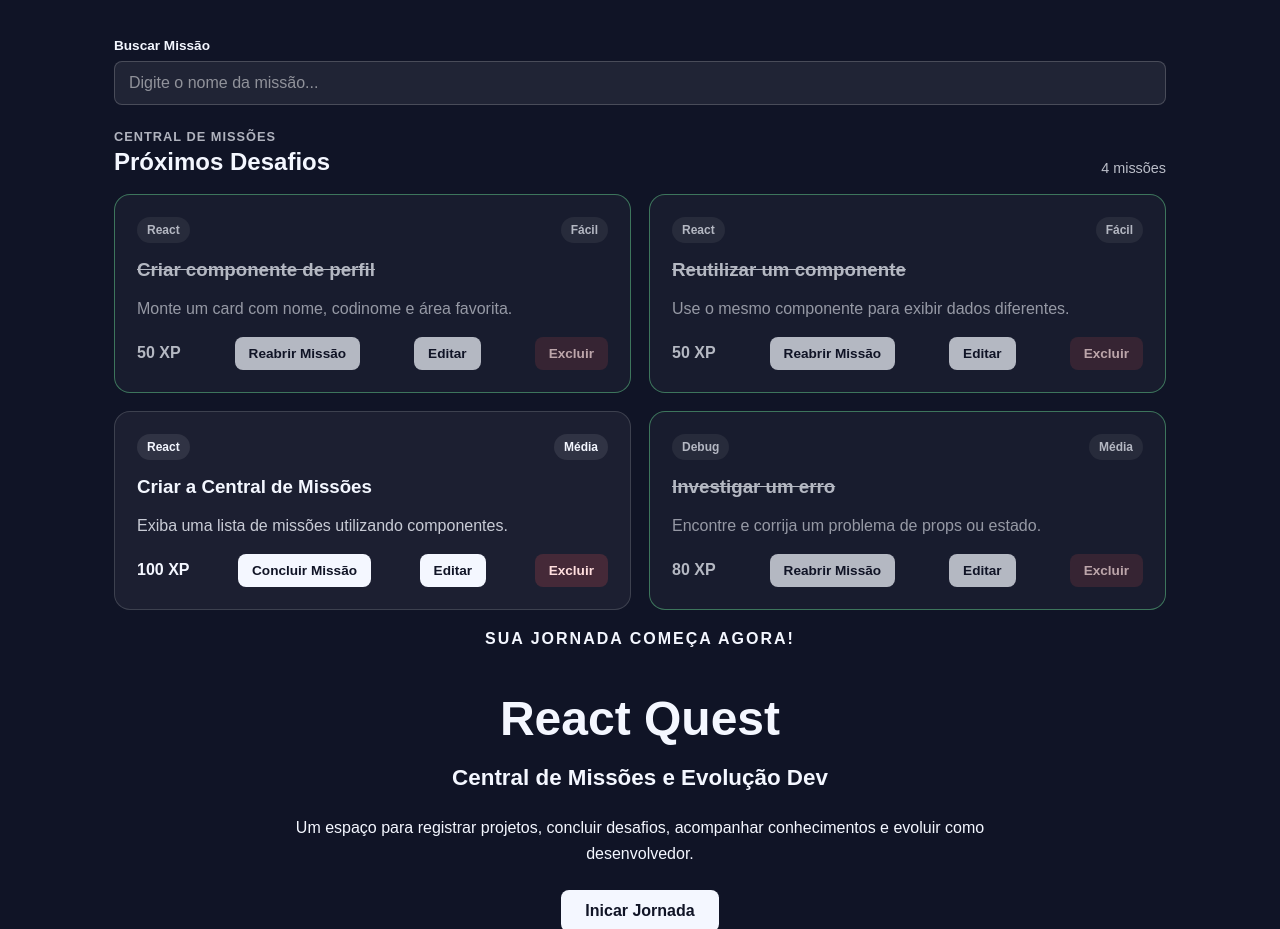
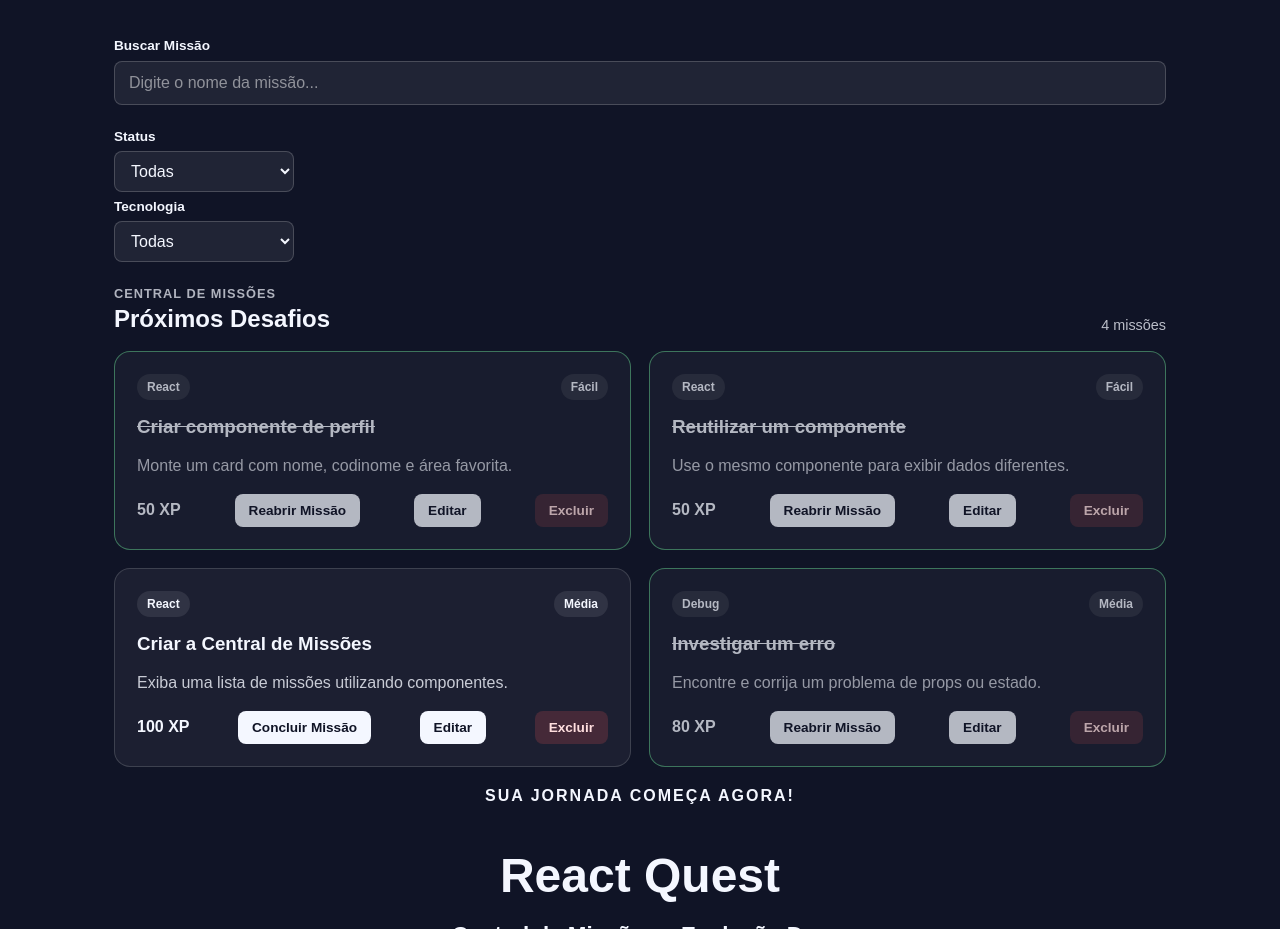
Before and after one commit to dejandrea/React-Quest, a React (Vite) app: page / in a window 1280 px wide. Shown: the part 1390-2319 px from the top of the page. Built offline with nearby package versions, Linux system fonts and the light colour scheme.

Commit message:
feat: adiciona filtros de missoes

```diff
--- a/src/App.jsx
+++ b/src/App.jsx
@@ -8,6 +8,7 @@
 import MissionCard from "./components/MissionCard";
 import MissionForm from "./components/MissionForm";
 import MissionSearch from "./components/MissionSearch";
+import MissionFilters from "./components/MissionFilters";
 
 const initialMissions = [
   {
@@ -52,7 +53,10 @@
   const [missions, setMissions] = useState(initialMissions);
   const [editingMission, setEditingMission] = useState(null);
   const [searchTerm, setSearchTerm] = useState("");
-  // console.log(searchTerm);
+  const [statusFilter, setStatusFilter] = useState("Todas");
+  const [technologyFilter, setTechnologyFilter] = useState("Todas");
+
+  console.log(statusFilter);
   function toggleMission(missionId) {
     const updatedMissions = missions.map((mission) => {
       if (mission.id === missionId) {
@@ -93,7 +97,19 @@
   );
 
   const filteredMissions = missions.filter(
-    (mission)=> mission.title.toLowerCase().includes(searchTerm.toLowerCase())
+    (mission) => {
+      const matchesSearch = mission.title.toLowerCase().includes(
+        searchTerm.toLowerCase()
+      )
+
+      const matchesStatus = statusFilter === "Todas" ||
+      (statusFilter === "Concluídas" && mission.completed) ||
+      (statusFilter === "Pendentes" && !mission.completed)
+
+      const matchesTechnology = technologyFilter === "Todas" || mission.technology === technologyFilter
+
+      return matchesSearch && matchesStatus && matchesTechnology
+    }
   )
 
   const summaryData = [
@@ -165,6 +181,12 @@
             searchTerm={searchTerm}
             onSearchChange={setSearchTerm}
           />
+          <MissionFilters
+            statusFilter = {statusFilter}
+            onStatusChange = {setStatusFilter}
+            technologyFilter = {technologyFilter}
+            onTechnologyChange = {setTechnologyFilter}
+          />
           <div className="section-heading">
             <div>
               <p className="section-heading__tag">Central de Missões</p>
--- /dev/null
+++ b/src/components/MissionFilters.css
@@ -0,0 +1,27 @@
+.mission-filters {
+  display: flex;
+  flex-wrap: wrap;
+  gap: 16px;
+  margin-bottom: 24px;
+}
+
+.mission-filters__group {
+  display: flex;
+  flex-direction: column;
+  gap: 7px;
+  min-width: 180px;
+}
+
+.mission-filters__group label {
+  font-size: 0.85rem;
+  font-weight: 700;
+}
+
+.mission-filters__group select {
+  padding: 10px 12px;
+  border: 1px solid rgba(255, 255, 255, 0.18);
+  border-radius: 8px;
+  background: rgba(255, 255, 255, 0.07);
+  color: inherit;
+  font: inherit;
+}
--- /dev/null
+++ b/src/components/MissionFilters.jsx
@@ -0,0 +1,46 @@
+import './MissionFilters.css';
+
+function MissionFilters({
+    statusFilter,
+    onStatusChange,
+    technologyFilter,
+    onTechnologyChange
+}) {
+    return(
+        <section className="mission-filters">
+            <div className="mission-filters__group">
+                {/* Status */}
+                <label htmlFor="status-filter">Status</label>
+                <select
+                    id="status-filter"
+                    value={statusFilter}
+                    onChange={(e) => onStatusChange(e.target.value)}
+                >
+                    <option value="Todas">Todas</option>
+                    <option value="Pendentes">Pendentes</option>
+                    <option value="Concluídas">Concluídas</option>
+                </select>
+                {/* Tecnologia */}
+                <label htmlFor="technology-filter">Tecnologia</label>
+                <select
+                    id="technology-filter"
+                    value={technologyFilter}
+                    onChange={(e) => onTechnologyChange(e.target.value)}
+                >
+                    <option value="Todas">Todas</option>
+                    <option value="React">React</option>
+                    <option value="JavaScript">JavaScript</option>
+                    <option value="Node.js">Node.js</option>
+                    <option value="Python">Python</option>
+                    <option value="HTML">HTML</option>
+                    <option value="CSS">CSS</option>
+                    <option value="Git">Git</option>
+                    <option value="IA">IA</option>
+                    <option value="Debug">Debug</option>
+                </select>
+            </div>
+        </section>
+    )
+}
+
+export default MissionFilters;
```
